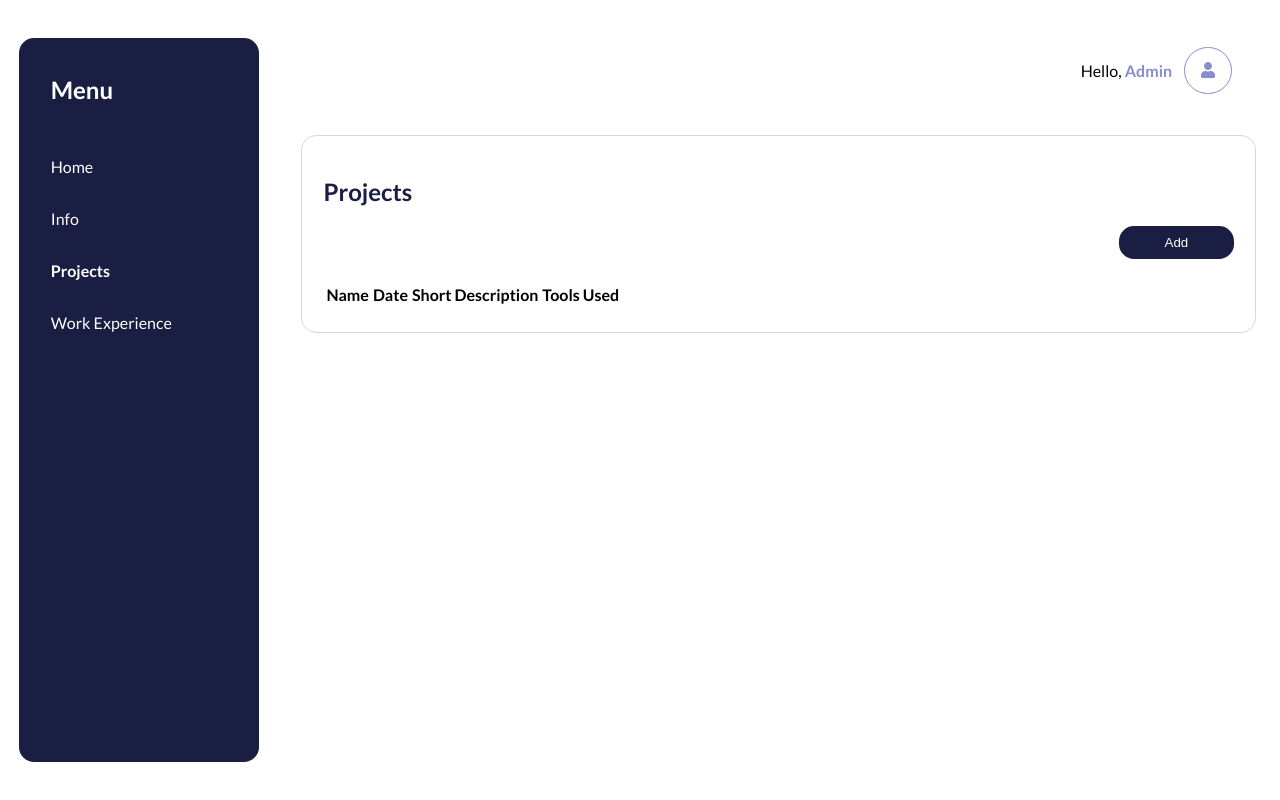
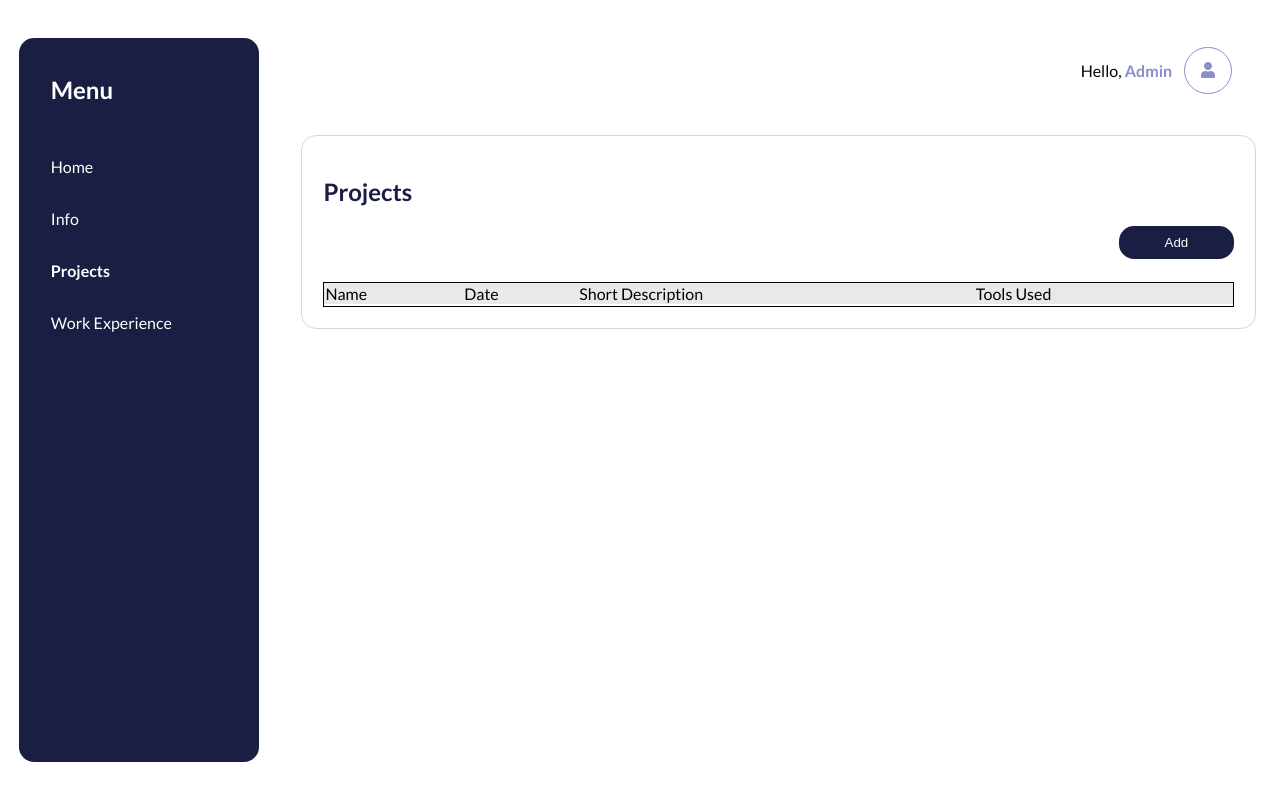
Before and after one commit to hwanggu-corgi/portfolio-dashboard, a React (Create React App) app in the folder front-end/: page /#/admin/projects in a window 1280 px wide. Built offline with nearby package versions, Linux system fonts and the light colour scheme.

Commit message:
feat: Add progress #50 'portfolio dashboard'

```diff
--- a/front-end/src/screens/ProjectsScreen/index.js
+++ b/front-end/src/screens/ProjectsScreen/index.js
@@ -24,6 +24,20 @@ const ProjectsScreenStyle = {
     `
 };
 
+const TableStyle = {
+    Table: styled.table`
+        width: 100%;
+        border-collapse: collapse;
+        border: 1px solid black;
+        margin: 0;
+    `,
+    Th: styled.th`
+        background-color: ${constants.colorLightGrey};
+        font-weight: normal;
+        text-align: left;
+    `
+}
+
 function ProjectsScreen() {
     let [contactsList, setContactsList] = useState([{}]);
     let [socialsList, setSocialsList] = useState([{}]);
@@ -36,20 +50,24 @@ function ProjectsScreen() {
                     Add
                 </Button>
             </ProjectsScreenStyle.ButtonSection>
-            <table>
+            <TableStyle.Table>
                 <tr>
-                    <th>Name</th>
-                    <th>Date</th>
-                    <th>Short Description</th>
-                    <th>Tools Used</th>
+                    <TableStyle.Th>Name</TableStyle.Th>
+                    <TableStyle.Th>Date</TableStyle.Th>
+                    <TableStyle.Th>Short Description</TableStyle.Th>
+                    <TableStyle.Th>Tools Used</TableStyle.Th>
+                    <TableStyle.Th></TableStyle.Th>
+                    <TableStyle.Th></TableStyle.Th>
                 </tr>
                 <tr>
                     <td></td>
                     <td></td>
                     <td></td>
                     <td></td>
+                    <td></td>
+                    <td></td>
                 </tr>
-            </table>
+            </TableStyle.Table>
         </ProjectsScreenStyle.Section>
     );
 }
```
